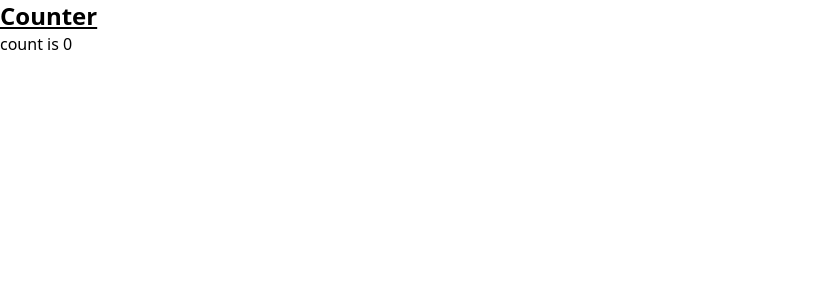
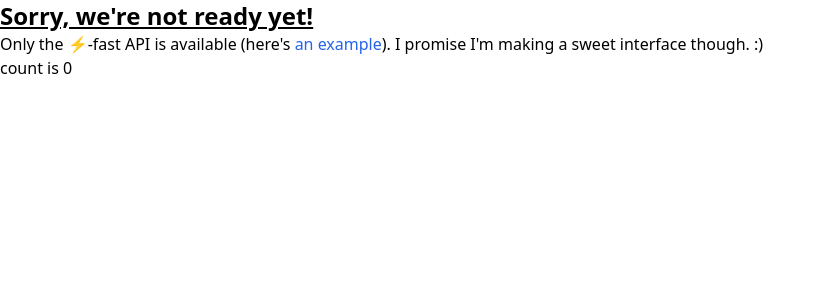
Before and after one commit to ekzhang/classes.wtf, a Svelte app: page / in a window 1280 px wide. Shown: the top 300 px of the page, without its empty margins (0-826 px from the left). Built offline with nearby package versions, Linux system fonts and the light colour scheme.

Commit message:
Edit copy on the README a bunch

```diff
--- a/frontend/src/App.svelte
+++ b/frontend/src/App.svelte
@@ -2,7 +2,14 @@
   import Counter from "./lib/Counter.svelte";
 </script>
 
-<h1 class="text-2xl font-bold">Counter</h1>
+<h1 class="text-2xl font-bold">Sorry, we're not ready yet!</h1>
+
+<p>
+  Only the ⚡️-fast API is available (here's <a
+    href="/search?q=art+history"
+    class="text-blue-600 hover:underline">an example</a
+  >). I promise I'm making a sweet interface though. :)
+</p>
 
 <Counter />
 
--- a/vite.config.ts
+++ b/vite.config.ts
@@ -5,4 +5,9 @@ import { svelte } from "@sveltejs/vite-plugin-svelte";
 export default defineConfig({
   root: "./frontend",
   plugins: [svelte()],
+  server: {
+    proxy: {
+      "/search": "http://localhost:7500",
+    },
+  },
 });
```
Also changed, not shown: 1 other file (tests, documents, lock files or other folders).
